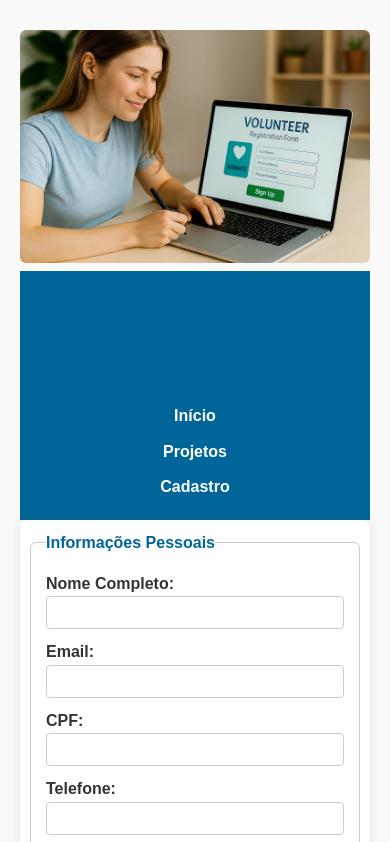
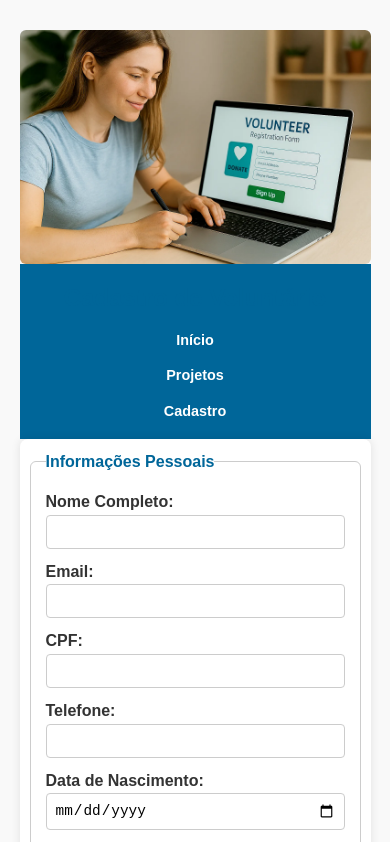
Before and after one commit to Samueltelecom/projeto-ong, a plain HTML site: page cadastro.html in a window 390 px wide. Shown: the top 842 px of the page. Drawn offline with Linux system fonts and the light colour scheme; files whose address does not match are found by name.

Commit message:
atualizei para uma versao mais responsiva

```diff
--- a/styles/style.css
+++ b/styles/style.css
@@ -10,7 +10,7 @@ body {
   line-height: 1.6;
   background-color: #f9f9f9;
   color: #333;
-  padding: 20px;
+  padding: 2%;
 }
 
 /* Cabeçalho */
@@ -24,19 +24,23 @@ header {
 nav ul {
   list-style: none;
   display: flex;
+  flex-wrap: wrap;
   justify-content: center;
   gap: 20px;
   margin-top: 10px;
+  padding: 0;
 }
 
 nav a {
   color: white;
   text-decoration: none;
   font-weight: bold;
+  padding: 8px 12px;
+  border-radius: 4px;
 }
 
 nav a:hover {
-  text-decoration: underline;
+  background-color: #004d66;
 }
 
 /* Seções principais */
@@ -56,6 +60,7 @@ section {
 h1, h2 {
   color: #006699;
   margin-bottom: 10px;
+  font-size: clamp(1.5rem, 2vw, 2rem);
 }
 
 /* Imagens */
@@ -64,6 +69,7 @@ img {
   height: auto;
   border-radius: 6px;
   margin-top: 10px;
+  display: block;
 }
 
 /* Formulário */
@@ -95,10 +101,10 @@ input {
   padding: 8px;
   border: 1px solid #ccc;
   border-radius: 4px;
+  font-size: 1rem;
 }
 
 button {
-  padding: 10px;
   background-color: #006699;
   color: white;
   padding: 10px 20px;
@@ -107,7 +113,14 @@ button {
   font-weight: bold;
   cursor: pointer;
   transition: background-color 0.3s ease;
+  font-size: 1rem;
 }
+
+button:hover {
+  background-color: #004d66;
+}
+
+/* Cards */
 .card {
   background-color: white;
   border: 1px solid #ddd;
@@ -115,10 +128,7 @@ button {
   padding: 20px;
   box-shadow: 0 2px 6px rgba(0,0,0,0.1);
   margin-bottom: 20px;
-}
-
-button:hover {
-  background-color: #004d66;
+  width: 100%;
 }
 
 /* Rodapé */
@@ -127,16 +137,44 @@ footer {
   margin-top: 40px;
   font-size: 0.9em;
   color: #666;
+  padding: 10px;
 }
 
 /* Responsividade */
-@media (max-width: 600px) {
+@media (max-width: 768px) {
   nav ul {
     flex-direction: column;
+    align-items: center;
     gap: 10px;
   }
 
   main {
     padding: 10px;
   }
+
+  h1, h2 {
+    font-size: 1.5rem;
+  }
+
+  button {
+    width: 100%;
+  }
 }
+
+@media (max-width: 480px) {
+  body {
+    padding: 5%;
+  }
+
+  header {
+    padding: 15px;
+  }
+
+  nav a {
+    font-size: 0.9rem;
+  }
+
+  input, button {
+    font-size: 0.9rem;
+  }
+}
```
Also changed, not shown: index.html (+1 -0 lines).
